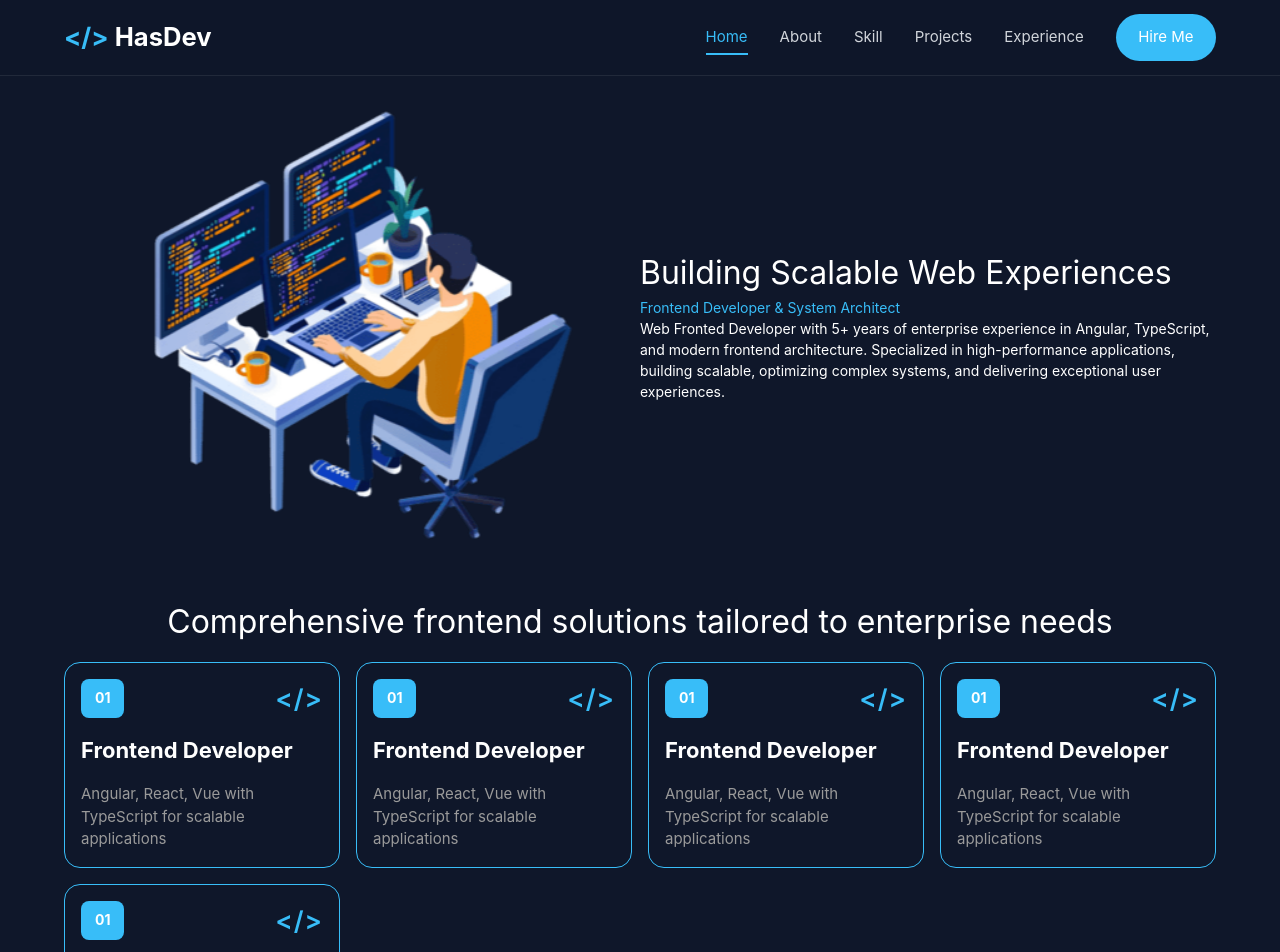
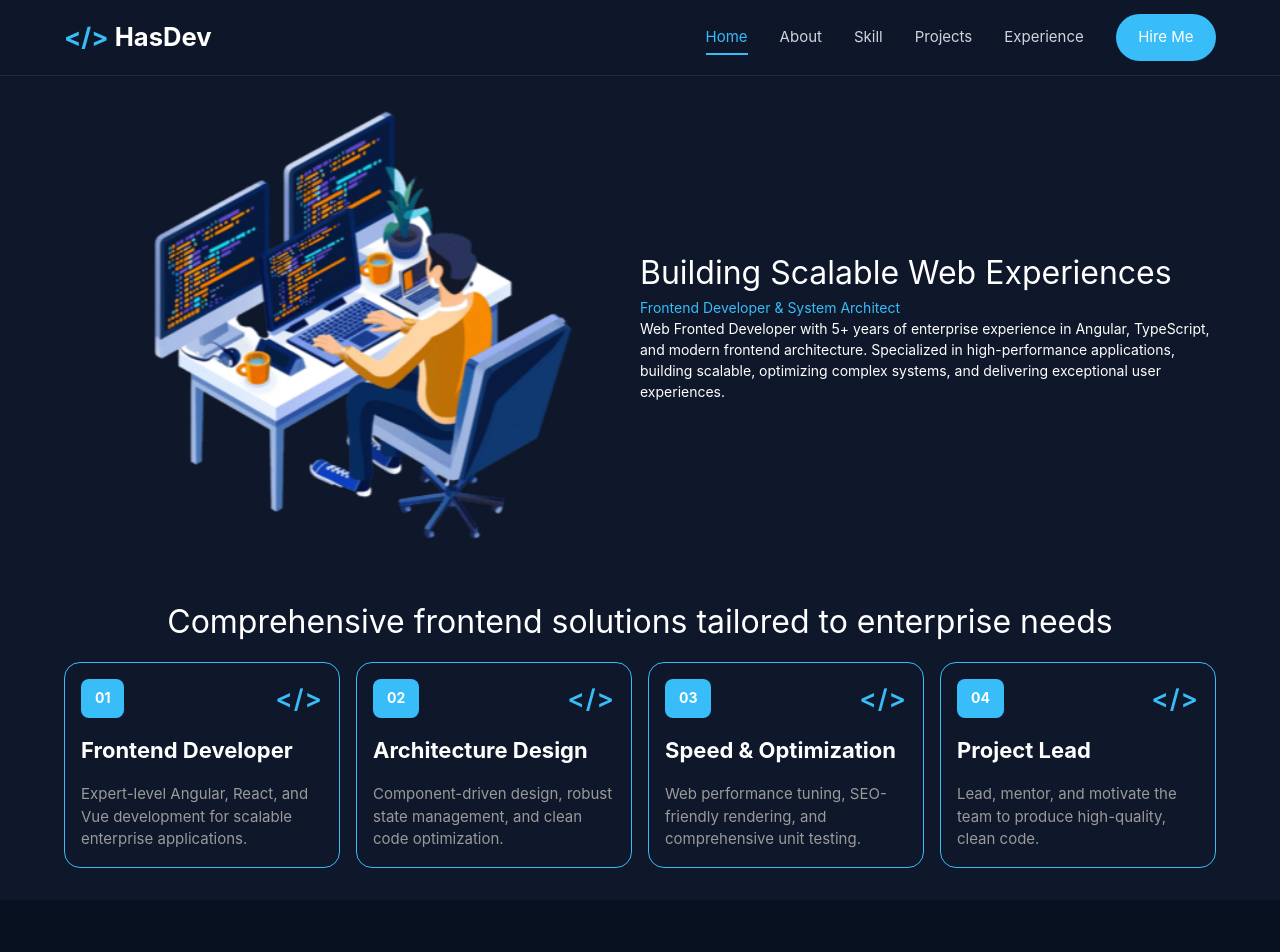
Before and after one commit to hasnimol0319-cloud/my-ng-portfolio, an Angular app: page /home in a window 1280 px wide. Shown: the top 952 px of the page. Built offline with nearby package versions, Linux system fonts and the light colour scheme.

Commit message:
Add data to solution section

```diff
--- /dev/null
+++ b/public/db/solutions.json
@@ -0,0 +1,24 @@
+{
+    "solutions": [
+        {
+            "id": 1,
+            "title": "Frontend Developer",
+            "description": "Expert-level Angular, React, and Vue development for scalable enterprise applications."
+        },
+        {
+            "id": 2,
+            "title": "Architecture Design",
+            "description": "Component-driven design, robust state management, and clean code optimization."
+        },
+        {
+            "id": 3,
+            "title": "Speed & Optimization",
+            "description": " Web performance tuning, SEO-friendly rendering, and comprehensive unit testing."
+        },
+        {
+            "id": 4,
+            "title": "Project Lead",
+            "description": "Lead, mentor, and motivate the team to produce high-quality, clean code."
+        }
+    ]
+}
--- a/src/app/components/home/home.component.html
+++ b/src/app/components/home/home.component.html
@@ -14,47 +14,16 @@
     </div>
     <h6>Comprehensive frontend solutions tailored to enterprise needs</h6>
     <div class="service-list">
-        <div class="card">
-            <div class="card-top">
-                <div class="card-number">01</div>
-                <div class="card-icon">&lt;/&gt;</div>
+        @for (s of solutions; track s.id; let i = $index) {
+            <div class="card">
+                <div class="card-top">
+                    <div class="card-number">{{i < 9 ? "0" + (i+1): i+1}}</div>
+                    <div class="card-icon">&lt;/&gt;</div>
+                </div>
+                <div class="card-title">{{s.title}}</div>
+                <p class="service-description">{{s.description}}</p>
             </div>
-            <div class="card-title">Frontend Developer</div>
-            <p class="service-description">Angular, React, Vue with TypeScript for scalable applications</p>
-        </div>
-        <div class="card">
-            <div class="card-top">
-                <div class="card-number">01</div>
-                <div class="card-icon">&lt;/&gt;</div>
-            </div>
-            <div class="card-title">Frontend Developer</div>
-            <p class="service-description">Angular, React, Vue with TypeScript for scalable applications</p>
-        </div>
-        <div class="card">
-            <div class="card-top">
-                <div class="card-number">01</div>
-                <div class="card-icon">&lt;/&gt;</div>
-            </div>
-            <div class="card-title">Frontend Developer</div>
-            <p class="service-description">Angular, React, Vue with TypeScript for scalable applications</p>
-        </div>
-        <div class="card">
-            <div class="card-top">
-                <div class="card-number">01</div>
-                <div class="card-icon">&lt;/&gt;</div>
-            </div>
-            <div class="card-title">Frontend Developer</div>
-            <p class="service-description">Angular, React, Vue with TypeScript for scalable applications</p>
-        </div>
-        <div class="card">
-            <div class="card-top">
-                <div class="card-number">01</div>
-                <div class="card-icon">&lt;/&gt;</div>
-            </div>
-            <div class="card-title">Frontend Developer</div>
-            <p class="service-description">Angular, React, Vue with TypeScript for scalable applications</p>
-        </div>
-
+        }
     </div>
 </div>
 </div>
--- a/src/app/components/home/home.component.ts
+++ b/src/app/components/home/home.component.ts
@@ -1,4 +1,12 @@
+import { HttpClient } from '@angular/common/http';
 import { Component } from '@angular/core';
+import { map } from 'rxjs';
+
+interface Solution {
+  id: number,
+  title: string,
+  description: string
+}
 
 @Component({
   selector: 'app-home',
@@ -8,5 +16,18 @@ import { Component } from '@angular/core';
   styleUrl: './home.component.scss'
 })
 export class HomeComponent {
+  solutions: Solution[] = [];
 
+  constructor(
+    private http: HttpClient
+  ) {}
+
+ngOnInit() {
+  this.getSolution();
 }
+  getSolution() {
+    this.http.get('/db/solutions.json').pipe(map((d:any) => d.solutions)).subscribe((res: Solution[]) => {
+      this.solutions = res;
+    })
+  }
+}
```
